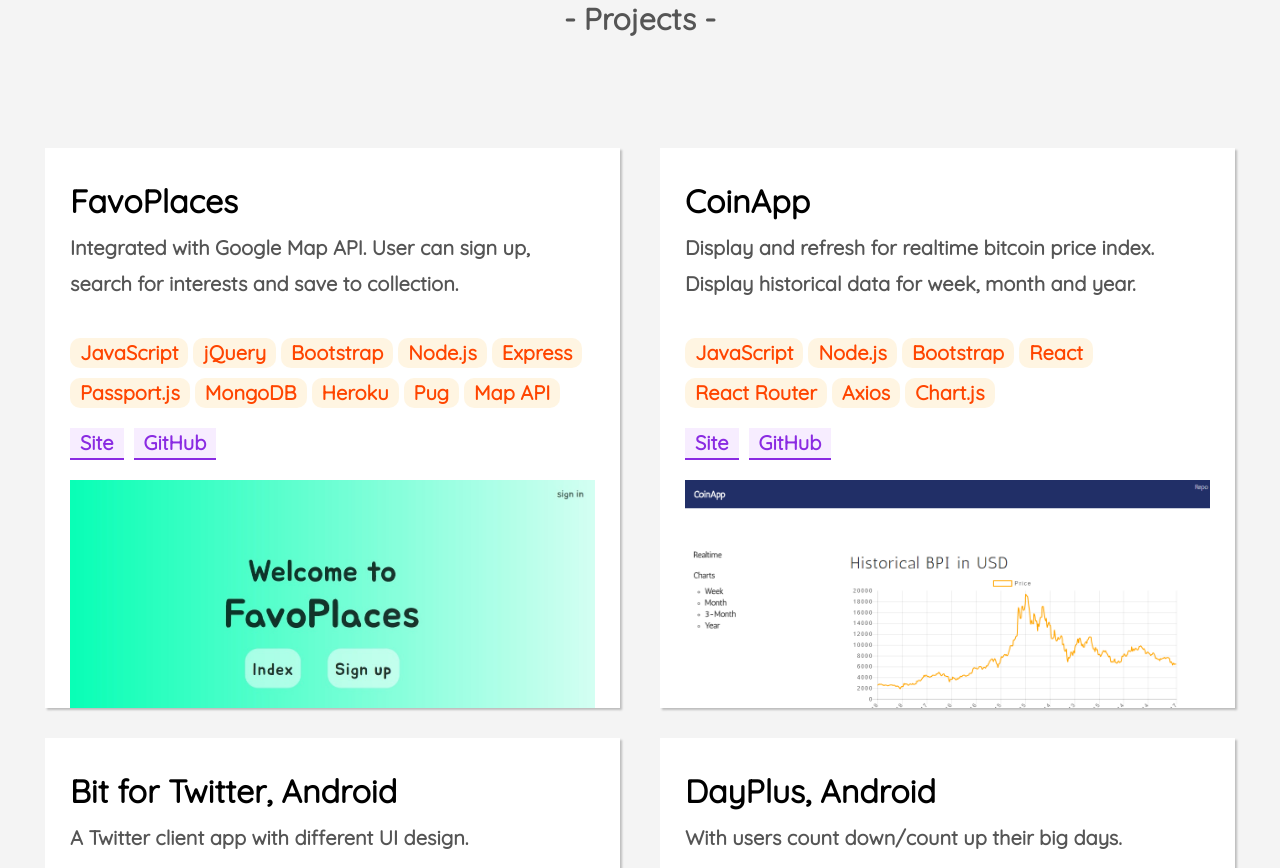
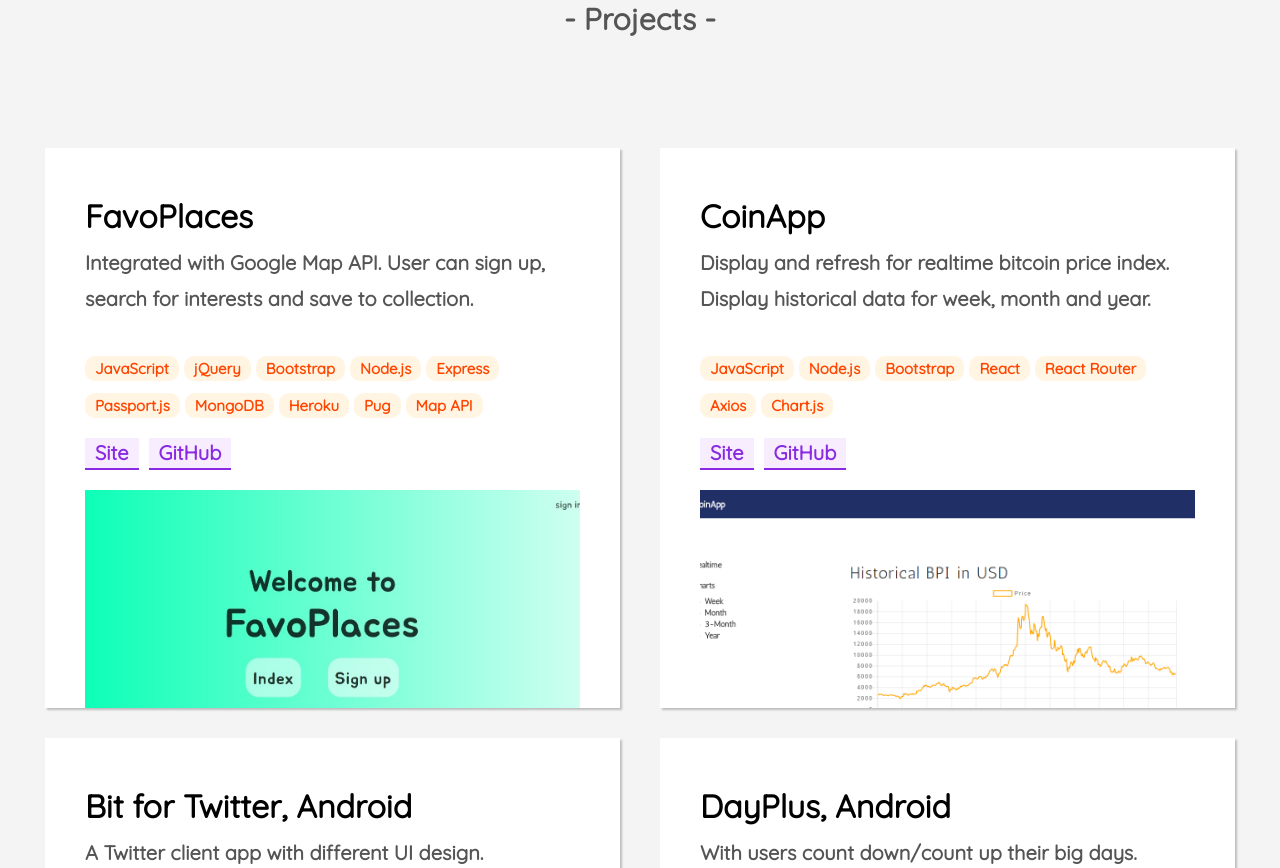
Before and after one commit to yifeidesu/yifeidesu.github.io, a plain HTML site: page index.html in a window 1280 px wide. Shown: the part 887-1755 px from the top of the page. Drawn offline with nearby package versions, Linux system fonts and the light colour scheme.

Commit message:
update ui

```diff
--- a/src/css/index.css
+++ b/src/css/index.css
@@ -153,7 +153,7 @@
     height: 70vh;
     overflow: hidden;
     margin: 1.5rem 0.5rem;
-    padding: 2.5rem;
+    padding: 4rem;
     background-color: white;
     box-shadow: 2px 2px 2px #bdbdbd;
     cursor: pointer;
@@ -181,7 +181,7 @@
 
 /* BADGE */
 .pj-badge {
-    font-size: 2rem;
+    font-size: 1.5rem;
     color: orangered;
     background-color: rgba(255, 204, 110, 0.2);
     padding: 0.5rem 1rem;
```
